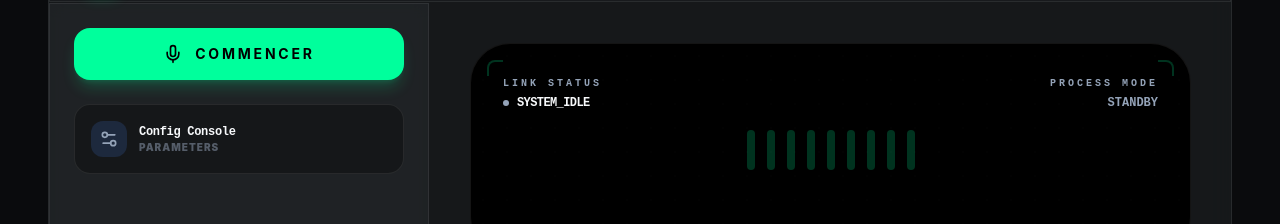
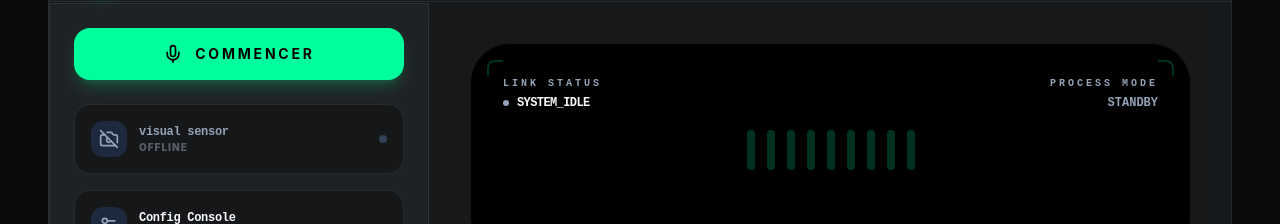
Before and after one commit to moonback/NeuroLivechat, a React (Vite) app: page / in a window 1280 px wide. Shown: the part 111-335 px from the top of the page. Built offline with nearby package versions, Linux system fonts and the light colour scheme; no server answers.

Commit message:
feat: implement camera and real-time audio API hooks for interactive chat sessions

```diff
--- a/src/App.tsx
+++ b/src/App.tsx
@@ -82,11 +82,16 @@ export default function App() {
     onToolCall: handleToolCall
   });
 
+  // Stabilize the onFrame handler
+  const handleFrame = useCallback((data: string) => {
+    sendRealtimeInput({ video: { mimeType: 'image/webp', data } });
+  }, [sendRealtimeInput]);
+
   // Camera Hook
   const { videoRef } = useCamera({
     isCameraEnabled,
     isVisionContinue,
-    onFrame: (data) => sendRealtimeInput({ video: { mimeType: 'image/jpeg', data } })
+    onFrame: handleFrame
   });
 
   // Waveform Hook
--- a/src/components/Sidebar.tsx
+++ b/src/components/Sidebar.tsx
@@ -66,6 +66,29 @@ export const Sidebar: React.FC<SidebarProps> = ({
 
       {/* Configuration & Controls */}
       <div className="flex flex-col gap-4">
+        {/* Camera Toggle Button */}
+        <button
+          onClick={() => setIsCameraEnabled(!isCameraEnabled)}
+          className={`flex items-center justify-between w-full p-4 rounded-2xl border transition-all duration-300 group ${
+            isCameraEnabled
+              ? 'bg-brand-primary/10 border-brand-primary/40 text-brand-primary'
+              : 'bg-black/30 border-brand-border hover:border-brand-primary/40 text-brand-text-dim hover:text-brand-text'
+          }`}
+        >
+          <div className="flex items-center gap-3">
+            <div className={`p-2 rounded-xl transition-colors ${isCameraEnabled ? 'bg-brand-primary text-black shadow-lg shadow-brand-primary/20' : 'bg-slate-800'}`}>
+              {isCameraEnabled ? <Camera className="w-5 h-5" /> : <CameraOff className="w-5 h-5" />}
+            </div>
+            <div className="flex flex-col items-start">
+              <span className="text-xs font-bold font-mono tracking-tight lowercase">Visual Sensor</span>
+              <span className="text-[10px] uppercase tracking-widest font-black opacity-50">
+                {isCameraEnabled ? 'Active' : 'Offline'}
+              </span>
+            </div>
+          </div>
+          <div className={`w-2 h-2 rounded-full ${isCameraEnabled ? 'bg-brand-primary animate-pulse shadow-[0_0_8px_var(--color-brand-primary)]' : 'bg-slate-700'}`} />
+        </button>
+
         <button
           onClick={onOpenSettings}
           className="flex items-center justify-between w-full p-4 rounded-2xl bg-black/30 border border-brand-border hover:border-brand-primary/40 group transition-all duration-300"
--- a/src/hooks/useCamera.ts
+++ b/src/hooks/useCamera.ts
@@ -11,8 +11,16 @@ export const useCamera = ({ isCameraEnabled, isVisionContinue = false, onFrame }
   const canvasRef = useRef<HTMLCanvasElement>(null);
   const cameraStreamRef = useRef<MediaStream | null>(null);
   const frameIntervalRef = useRef<NodeJS.Timeout | null>(null);
+  const startingRef = useRef(false);
+  const onFrameRef = useRef(onFrame);
+
+  // Keep onFrameRef up to date without triggering re-renders
+  useEffect(() => {
+    onFrameRef.current = onFrame;
+  }, [onFrame]);
 
   const stopCamera = useCallback(() => {
+    startingRef.current = false;
     if (frameIntervalRef.current) {
       clearInterval(frameIntervalRef.current);
       frameIntervalRef.current = null;
@@ -21,6 +29,9 @@ export const useCamera = ({ isCameraEnabled, isVisionContinue = false, onFrame }
       cameraStreamRef.current.getTracks().forEach((t) => t.stop());
       cameraStreamRef.current = null;
     }
+    if (videoRef.current) {
+      videoRef.current.srcObject = null;
+    }
   }, []);
 
   const startInterval = useCallback(() => {
@@ -28,29 +39,35 @@ export const useCamera = ({ isCameraEnabled, isVisionContinue = false, onFrame }
       clearInterval(frameIntervalRef.current);
     }
 
+    // Ensure we have a canvas for processing even if not rendered
+    if (!canvasRef.current && typeof document !== 'undefined') {
+       (canvasRef as any).current = document.createElement('canvas');
+       canvasRef.current!.width = 640;
+       canvasRef.current!.height = 480;
+    }
+
     const delay = isVisionContinue ? 500 : 2000;
-    console.log(`[Camera] Starting frame capture interval: ${delay}ms`);
+    console.log(`[Camera] Starting frame capture: ${delay}ms`);
 
     frameIntervalRef.current = setInterval(() => {
-      if (videoRef.current && canvasRef.current) {
+      if (videoRef.current && canvasRef.current && isCameraEnabled) {
         const ctx = canvasRef.current.getContext('2d');
         if (ctx) {
-          // Keep internal resolution low for performance/latency
           ctx.drawImage(videoRef.current, 0, 0, canvasRef.current.width, canvasRef.current.height);
-          const base64Str = canvasRef.current.toDataURL('image/jpeg', 0.5).split(',')[1];
-          onFrame(base64Str);
+          // WebP is more efficient for Gemini Vision
+          const base64Str = canvasRef.current.toDataURL('image/webp', 0.6).split(',')[1];
+          onFrameRef.current(base64Str);
         }
       }
     }, delay);
-  }, [isVisionContinue, onFrame]);
+  }, [isVisionContinue, isCameraEnabled]);
 
   const startCamera = useCallback(async () => {
-    if (!isCameraEnabled) {
-      stopCamera();
-      return;
-    }
+    if (!isCameraEnabled || startingRef.current) return;
 
+    startingRef.current = true;
     try {
+      console.log('[Camera] Initializing sensor...');
       const stream = await navigator.mediaDevices.getUserMedia({
         video: {
           width: { ideal: 640 },
@@ -58,16 +75,25 @@ export const useCamera = ({ isCameraEnabled, isVisionContinue = false, onFrame }
           facingMode: 'user'
         }
       });
+
+      if (!isCameraEnabled) {
+        stream.getTracks().forEach(t => t.stop());
+        startingRef.current = false;
+        return;
+      }
+
       cameraStreamRef.current = stream;
       if (videoRef.current) {
         videoRef.current.srcObject = stream;
       }
 
+      startingRef.current = false;
       startInterval();
-    } catch (e) {
-      console.error('Camera error', e);
+    } catch (e: any) {
+      startingRef.current = false;
+      console.error('[Camera] Link failed:', e);
     }
-  }, [isCameraEnabled, stopCamera, startInterval]);
+  }, [isCameraEnabled, startInterval]);
 
   useEffect(() => {
     if (isCameraEnabled) {
@@ -78,7 +104,7 @@ export const useCamera = ({ isCameraEnabled, isVisionContinue = false, onFrame }
     return () => stopCamera();
   }, [isCameraEnabled, startCamera, stopCamera]);
 
-  // Restart interval if Vision Continue mode changes while camera is active
+  // Handle mode switches while camera is running
   useEffect(() => {
     if (isCameraEnabled && cameraStreamRef.current) {
       startInterval();
--- a/src/hooks/useLiveAPI.ts
+++ b/src/hooks/useLiveAPI.ts
@@ -377,6 +377,9 @@ export const useLiveAPI = ({ apiKey, voiceName, systemInstruction, onToolCall }:
 
   const sendRealtimeInput = useCallback((data: any) => {
     if (sessionRef.current) {
+      if (data.video) {
+        console.log('[Multimodal] Sending video frame...');
+      }
       sessionRef.current.sendRealtimeInput(data);
     }
   }, []);
```
